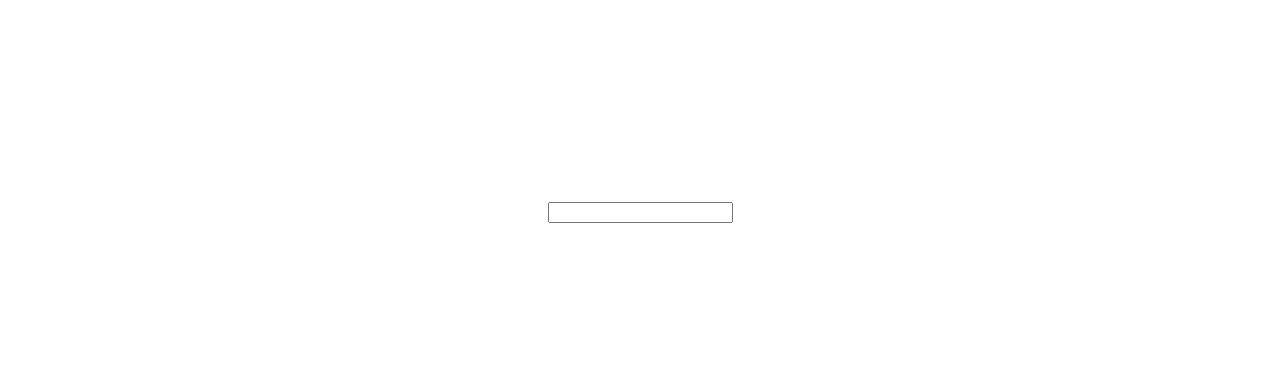
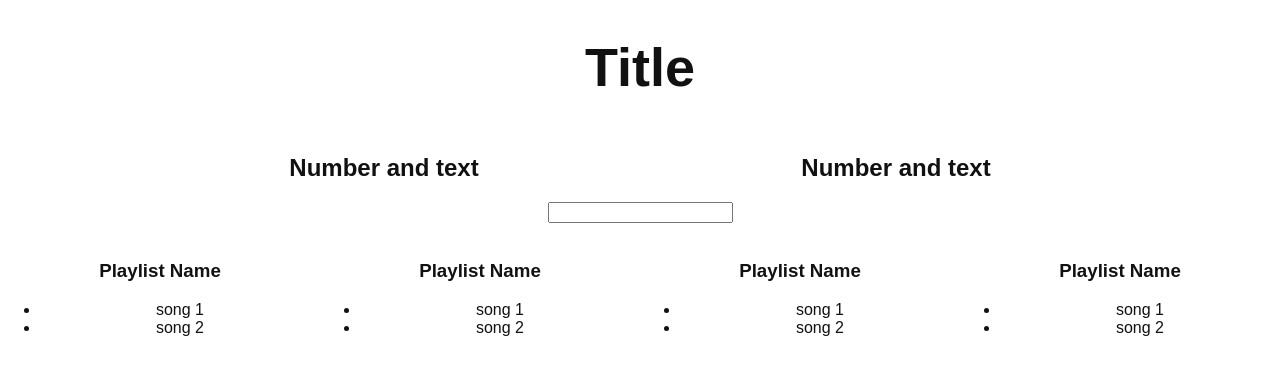
Before and after one commit to svenvdijk/spotify-app, a React (Create React App) app: page / in a window 1280 px wide. Shown: the top 374 px of the page. Built offline with nearby package versions, Linux system fonts and the light colour scheme.

Commit message:
changes to style

```diff
--- a/src/App.js
+++ b/src/App.js
@@ -2,7 +2,7 @@ import React, { Component } from 'react';
 import './App.css';
 
 let defaultStyle = {
-  color: '#fff'
+  color: '#111'
 };
 
 class Aggregate extends Component {
```
